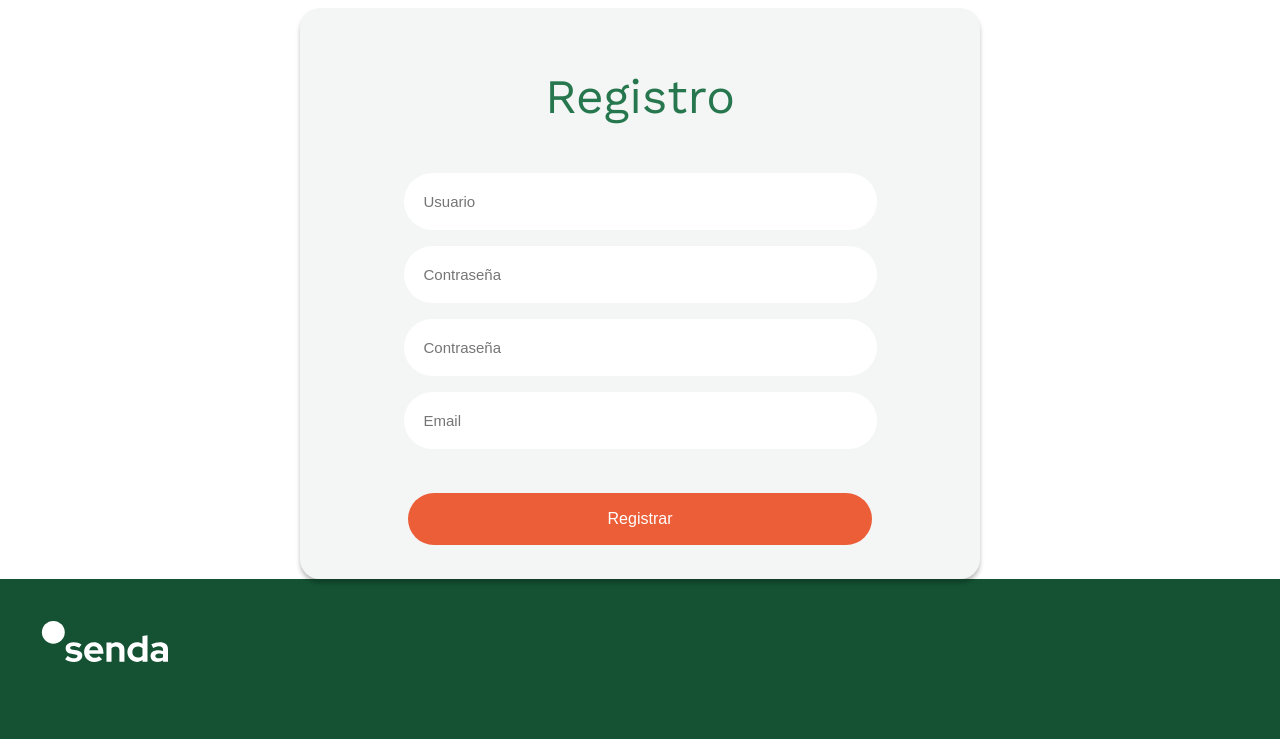
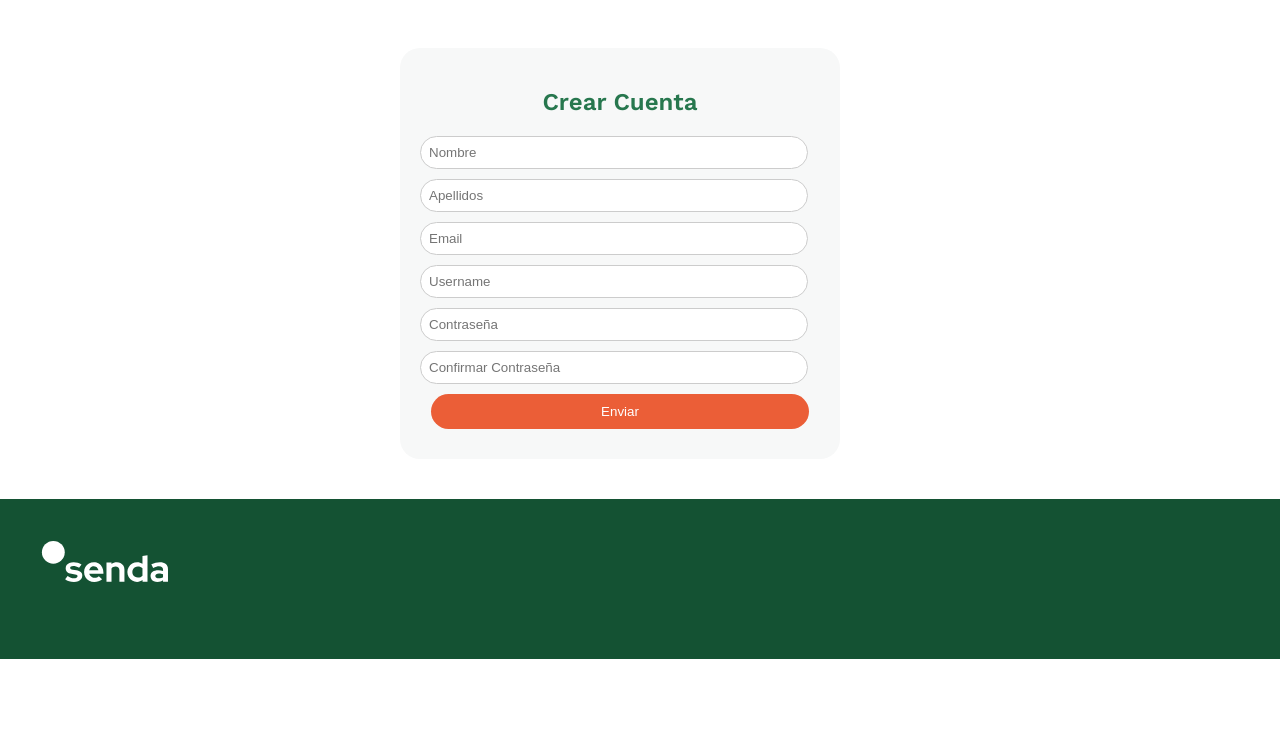
Before and after one commit to Los-traicionados/senda, a Django app: page /registro in a window 1280 px wide. Shown: the part 116-855 px from the top of the page. After the commit the page ends 775 px from the top, so only its background shows below. Run offline with Django 4.2, Linux system fonts and the light colour scheme; parts of the project's set-up code (start-up, migrations or seed data) failed here and were passed over.

Commit message:
marina + shuai

```diff
--- a/static/css/style.css
+++ b/static/css/style.css
@@ -551,3 +551,90 @@ body
 }
 }
 /*AQUÍ ACABA CARRITO CSS*/
+
+/*CSS REGISTRO*/
+
+.container-registro {
+    max-width: 400px;
+    padding: 20px;
+    border-radius: 20px;
+    background-color: #F7F8F8;
+    box-shadow: 0 4px 8px rgba(0, 4, 4, 0);
+    position: relative;
+	width: 400px;
+	height: relative;
+	margin-top: 40px;
+	margin-bottom: 40px;
+	margin-left: 30%;
+	margin-right: 30%;
+
+}
+
+h2 {
+    text-align: center;
+    margin-bottom: 20px;
+	color: #27774E;
+}
+
+.campo {
+    position: relative;
+    margin-bottom: 10px;
+	border-radius: 30px;
+}
+
+.label-placeholder {
+    position: absolute;
+    top: 50%;
+    left: 12px;
+    transform: translateY(-50%);
+    pointer-events: none;
+    color: #999;
+    transition: 0.2s ease all;
+    font-size: 14px;
+	border-radius: 30px;
+}
+
+.label-placeholder-nacimiento {
+    position: absolute;
+    top: 50%;
+    left: 120px;
+    transform: translateY(-50%);
+    pointer-events: none;
+    color: #999;
+    transition: 0.2s ease all;
+    font-size: 14px;
+	border-radius: 30px;
+}
+
+.input-campo {
+    width: calc(100% - 12px);
+    padding: 8px;
+    border: 1px solid #ccc;
+    border-radius: 20px;
+    box-sizing: border-box;
+}
+
+.relleno + .label-placeholder {
+    transform: translateY(-130%);
+    font-size: 12px;
+    color: #333;
+}
+
+input[type="submit"] {
+    background-color: #EB5E37;
+    color: white;
+    padding: 10px 170px;
+    border: none;
+    border-radius: 20px;
+    cursor: pointer;
+	display: block;
+    margin: 0 auto;
+	margin-bottom: 10px;
+	border-radius: 30px;
+}
+
+input[type="submit"]:hover {
+    background-color: hsl(9, 78%, 49%);
+}
+
+/*FIN CSS REGISTRO*/
--- a/templates/paginas/registro.html
+++ b/templates/paginas/registro.html
@@ -2,20 +2,40 @@
 {% load static %}
 {% block title %} Registro {% endblock %}
 {% block content %}
-<section class="login">
-    <div class="login-container">
-        <h1>Registro</h1>
-        {% for m in messages %}
-        {{m}}
-        {% endfor %}
-        <form action="" method="post">
-            {% csrf_token %}
-            <input type="text" placeholder="Usuario" name="username" id="">
-            <input type="password" placeholder="Contraseña" name="password" id="">
-            <input type="password" placeholder="Contraseña" name="password2" id="">
-            <input type="text" placeholder="Email" name="email" id="">
-            <button type="submit" class="button_login">Registrar</button>
-        </form>
-    </div>
-</section>
+<div class="container-registro">
+    <h2>Crear Cuenta</h2>
+    <form action="" method="post">
+        {% csrf_token %}
+        <div class="campo">
+            <input type="text" id="nombre" placeholder="Nombre" name="nombre" class="input-campo" required>
+        </div>
+
+        <div class="campo">
+            <input type="text" id="apellidos" placeholder="Apellidos" name="apellidos" class="input-campo relleno" required>
+        </div>
+        <!--
+        <div class="campo">
+            <label for="fecha_nacimiento" class="label-placeholder-nacimiento">Fecha de Nacimiento</label>
+            <input type="date" id="fecha_nacimiento" name="fecha_nacimiento" class="input-campo relleno" required>
+        </div>
+        -->
+        <div class="campo">
+            <input type="email" id="email" placeholder="Email" name="email" class="input-campo relleno" required>
+        </div>
+
+        <div class="campo">
+            <input type="text" id="usuario" placeholder="Username" name="username" class="input-campo relleno" required>
+        </div>
+
+        <div class="campo">
+            <input type="password" id="contrasena" placeholder="Contraseña" name="password" class="input-campo relleno" required>
+        </div>
+
+        <div class="campo">
+            <input type="password" id="confirmar_contrasena" placeholder="Confirmar Contraseña" name="password2" class="input-campo relleno" required>
+        </div>
+
+        <input type="submit" value="Enviar">
+    </form>
+</div>
 {% endblock %}
--- a/templates/plantilla/base.html
+++ b/templates/plantilla/base.html
@@ -8,7 +8,6 @@
 	<meta name="viewport" content="width=device-width, initial-scale=1.0">
 	<link rel="stylesheet" href="{% static 'css/style.css' %}">
 	<link rel="stylesheet" href="{% static 'css/home.css' %}">
-	<link rel="stylesheet" href="{% static 'css/login.css' %}">
 	<link rel="stylesheet" href="{% static 'css/nosotros.css' %}">
 	<link rel="stylesheet" href="{% static 'css/perfil.css' %}">
 	<link rel="stylesheet" href="{% static 'css/productos.css' %}">
--- a/user/urls.py
+++ b/user/urls.py
@@ -10,7 +10,7 @@ urlpatterns = [
     path('registro', views.registro, name='registro'),
     path('send_email_to_all', views.send_email_to_all, name='send_email_to_all'),
     path('mailing', views.mailing_view, name='mailing'),
-	  path('tus-reservas', views.tus_reservas, name='tus-reservas'),
-	  path('tus-favoritos', views.tus_favoritos, name='tus-favoritos'),
+	path('tus-reservas', views.tus_reservas, name='tus-reservas'),
+	path('tus-favoritos', views.tus_favoritos, name='tus-favoritos'),
   	path('recomendaciones', views.recomendaciones, name='recomendaciones'),
 ] + static(settings.MEDIA_URL, document_root = settings.MEDIA_ROOT)
--- a/user/views.py
+++ b/user/views.py
@@ -54,6 +54,8 @@ def registro(request):
         password = request.POST.get('password')
         password2 = request.POST.get('password2')
         email = request.POST.get('email')
+        first_name = request.POST.get('nombre')
+        last_name = request.POST.get('apellidos')
         if password == password2 :
             user = User.objects.create_user(username=username, email=email)
             user.set_password(password2)
```
Also changed, not shown: templates/paginas/login.html (+14 -14 lines).
